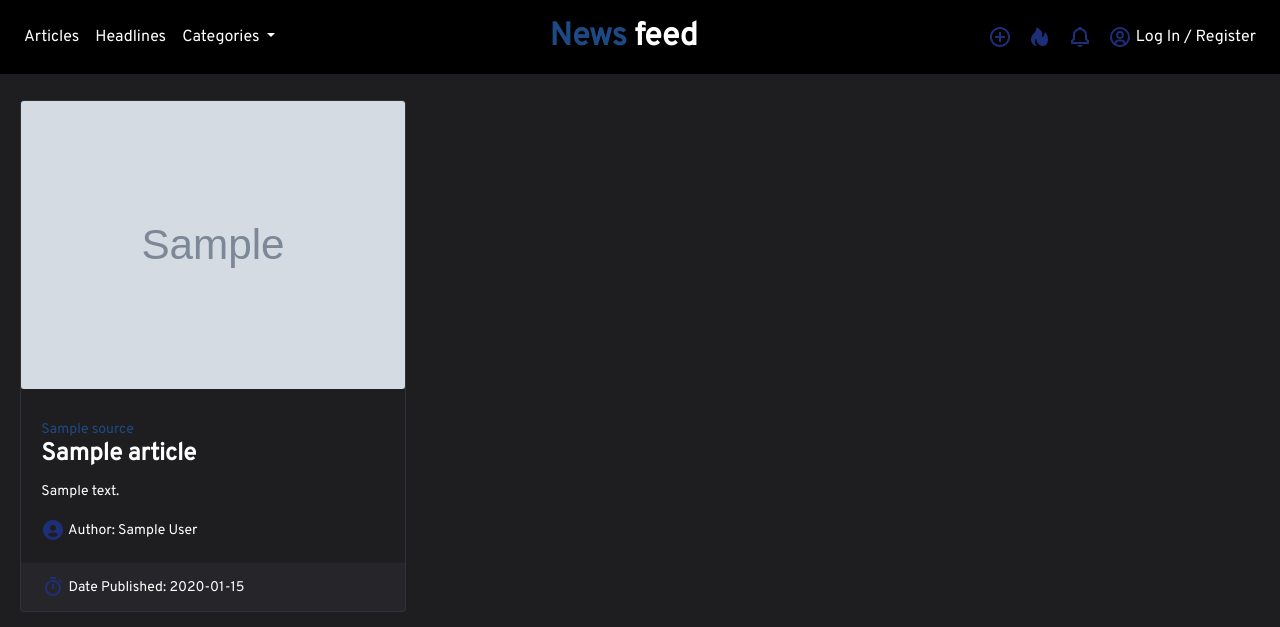
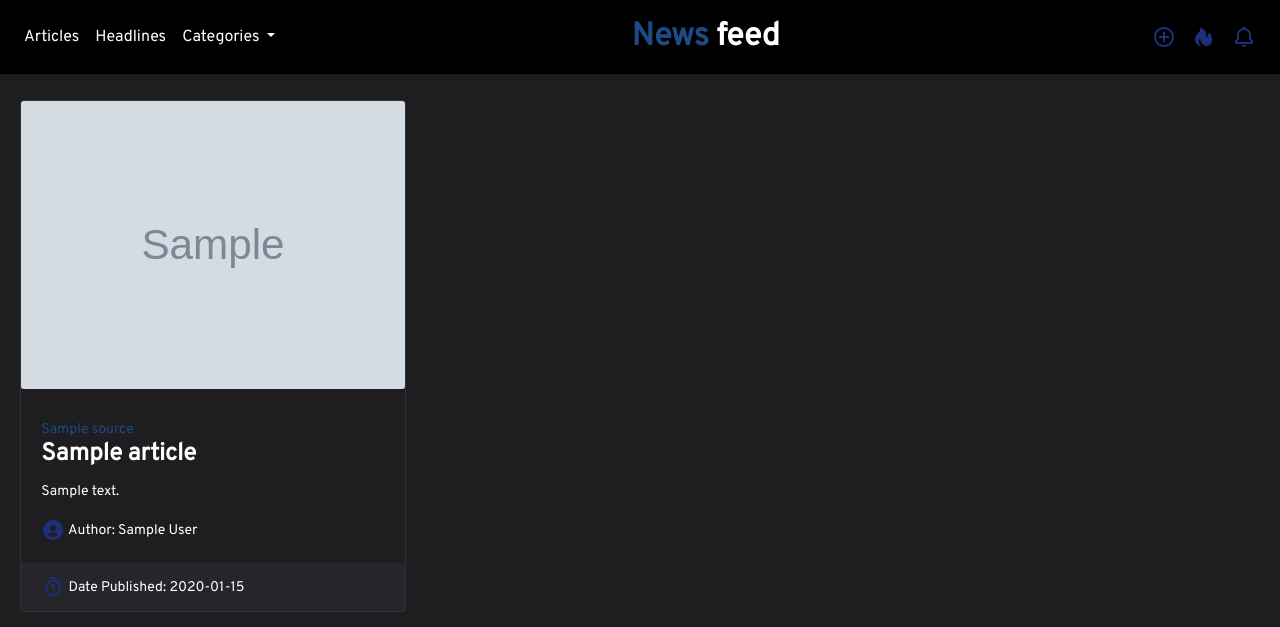
Before and after one commit to gokul-R1oo1/news-feed, a Flask app: template app/templates/home.html in a window 1280 px wide. Shown: the top 627 px of the page. Run offline with Flask 2, Linux system fonts and the light colour scheme; the template is opened without the code that fills it: most values are stand-ins (such as "Sample title", 1, 10 or a date in 2020); grey boxes marked "Sample" are stand-in pictures; some libraries are stand-ins or nearby versions.

Commit message:
Update base.html

```diff
--- a/app/templates/base.html
+++ b/app/templates/base.html
@@ -75,11 +75,6 @@
                             <svg class="svg" xmlns="http://www.w3.org/2000/svg" width="24" height="24" viewBox="0 0 24 24" style="fill: rgba(30, 47, 122);transform: ;msFilter:;"><path d="M19 13.586V10c0-3.217-2.185-5.927-5.145-6.742C13.562 2.52 12.846 2 12 2s-1.562.52-1.855 1.258C7.185 4.074 5 6.783 5 10v3.586l-1.707 1.707A.996.996 0 0 0 3 16v2a1 1 0 0 0 1 1h16a1 1 0 0 0 1-1v-2a.996.996 0 0 0-.293-.707L19 13.586zM19 17H5v-.586l1.707-1.707A.996.996 0 0 0 7 14v-4c0-2.757 2.243-5 5-5s5 2.243 5 5v4c0 .266.105.52.293.707L19 16.414V17zm-7 5a2.98 2.98 0 0 0 2.818-2H9.182A2.98 2.98 0 0 0 12 22z"></path></svg>
                         </a>
                     </li>
-                    <li class="nav-item">
-                        <a class="nav-link" href="#">
-                            <svg class="svg" xmlns="http://www.w3.org/2000/svg" viewBox="0 0 24 24" width="24" height="24" style="fill: rgba(30, 47, 122);transform: ;msFilter:;"><path d="M12 2A10.13 10.13 0 0 0 2 12a10 10 0 0 0 4 7.92V20h.1a9.7 9.7 0 0 0 11.8 0h.1v-.08A10 10 0 0 0 22 12 10.13 10.13 0 0 0 12 2zM8.07 18.93A3 3 0 0 1 11 16.57h2a3 3 0 0 1 2.93 2.36 7.75 7.75 0 0 1-7.86 0zm9.54-1.29A5 5 0 0 0 13 14.57h-2a5 5 0 0 0-4.61 3.07A8 8 0 0 1 4 12a8.1 8.1 0 0 1 8-8 8.1 8.1 0 0 1 8 8 8 8 0 0 1-2.39 5.64z"></path><path d="M12 6a3.91 3.91 0 0 0-4 4 3.91 3.91 0 0 0 4 4 3.91 3.91 0 0 0 4-4 3.91 3.91 0 0 0-4-4zm0 6a1.91 1.91 0 0 1-2-2 1.91 1.91 0 0 1 2-2 1.91 1.91 0 0 1 2 2 1.91 1.91 0 0 1-2 2z"></path></svg> Log In / Register
-                        </a>
-                    </li>
                 </ul>
             </div>
         </nav>
```
